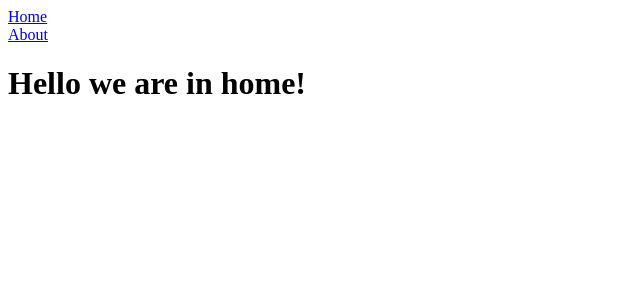
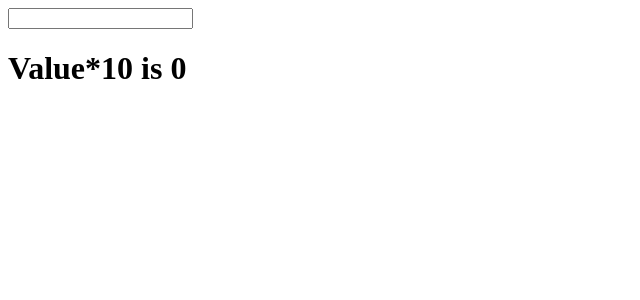
Before and after one commit to Poshithkumar/react-learning, a React app: page / in a window 1280 px wide. Shown: the top 300 px of the page, without its empty margins (0-640 px from the left). Built offline with nearby package versions, Linux system fonts and the light colour scheme.

Commit message:
Render props design pattern

```diff
--- a/src/components/App.js
+++ b/src/components/App.js
@@ -2,21 +2,23 @@ import { useState } from 'react';
 import Product from './Product';
 import Cart from './Cart';
 import React from 'react';
-import {Route,Routes,Link} from 'react-router-dom'
+import {Route,Routes,Link,Router} from 'react-router-dom'
+import Input from './Input';
+
+const showValue = (value) => {
+  // console.log(value);
+    return <h1>Hello {value}</h1>;
+}
+const multiplyByTen = (value) =>{
+  return <h1>Value*10 is {value*10}</h1>
+}
 
 export default function App() {
 
 
   return (
     <>
-    <div>
-      Welcome to react router
-      <Routes>
-       {/* <Route path="/cart/*" element={<Cart />} /> */}
-        <Route path="/" element={<div>Home</div>}/>
-        {/* <Route path="/bout" element={<div>About</div>}></Route> */}
-      </Routes>
-    </div>
+     <Input renderTextFunc={multiplyByTen} />
 
     </>
   )
--- /dev/null
+++ b/src/components/Input.js
@@ -0,0 +1,19 @@
+import React,{useState} from "react";
+
+const Input = (props)=>{
+    // console.log(props.renderTextFunc);
+    const [value,setValue] = useState('');
+    const textChange = (e)=>{
+        setValue(e.target.value)
+    }
+    // console.log(props)
+    return (
+        <div>
+            <input type="text" value={value} onChange={textChange}/>
+            <br/>
+            {props.renderTextFunc(value)}
+        </div>
+    )
+}
+
+export default Input;
--- a/src/index.js
+++ b/src/index.js
@@ -38,15 +38,5 @@ const root = ReactDOM.createRoot(document.querySelector('#root'));
 <App />
 </Provider> */}
 root.render(
-<React.StrictMode>
-    <BrowserRouter>
-    <Link to="/">Home</Link> <br/>
-    <Link to="/about">About</Link>
-    <Routes>
-    <Route path="/" element={<Home />} />
-    <Route path="/about" element={<About />} />
-
-    </Routes>
-    </BrowserRouter>
-</React.StrictMode>
+    <App />
 );
```
Also changed, not shown: src/components/working.js (added, +15 -0 lines), src/components/sample.txt (added).
